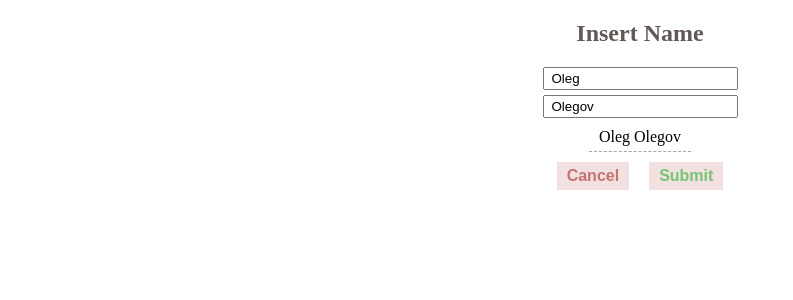
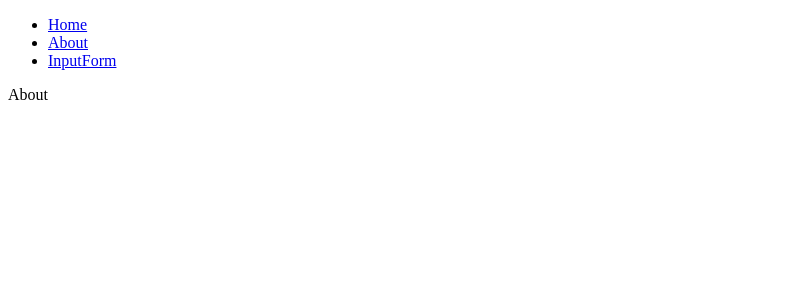
Before and after one commit to furyOfFingers/allTestsProjects, a React app: page /about in a window 1280 px wide. Shown: the top 300 px of the page, without its empty margins (0-793 px from the left). Built offline with nearby package versions, Linux system fonts and the light colour scheme.

Commit message:
add router

```diff
--- a/src/App.tsx
+++ b/src/App.tsx
@@ -1,8 +1,9 @@
 import React from 'react';
-import InputForm from './Modules/InputForm';
+import Navbar from './Modules/Navbar';
 import { createStore } from 'redux';
 import { Provider } from 'react-redux';
 import { rootReducer, InitialState } from './Store/reducers';
+import { BrowserRouter } from 'react-router-dom';
 
 const store = createStore(rootReducer, InitialState);
 
@@ -10,7 +11,9 @@ class App extends React.Component {
   render() {
     return (
       <Provider store={store}>
-        <InputForm></InputForm>
+        <BrowserRouter>
+          <Navbar></Navbar>
+        </BrowserRouter>
       </Provider>
     );
   }
--- /dev/null
+++ b/src/Modules/About.tsx
@@ -0,0 +1,7 @@
+import React from 'react';
+
+const About = ({}) => {
+  return <div>About</div>;
+};
+
+export default About;
--- /dev/null
+++ b/src/Modules/Home.tsx
@@ -0,0 +1,7 @@
+import React from 'react';
+
+const Home = ({}) => {
+  return <div>Home</div>;
+};
+
+export default Home;
--- /dev/null
+++ b/src/Modules/Navbar.tsx
@@ -0,0 +1,39 @@
+import React from 'react';
+import { Switch, Route, Link } from 'react-router-dom';
+import About from './About';
+import Home from './Home';
+import InputForm from './InputForm';
+
+const Navbar = ({}) => {
+  return (
+    <>
+      <nav>
+        <ul>
+          <li>
+            <Link to='/'>Home</Link>
+          </li>
+          <li>
+            <Link to='/about'>About</Link>
+          </li>
+          <li>
+            <Link to='/inputForm'>InputForm</Link>
+          </li>
+        </ul>
+      </nav>
+
+      <Switch>
+        <Route exact path='/'>
+          <Home />
+        </Route>
+        <Route path='/about'>
+          <About />
+        </Route>
+        <Route path='/inputForm'>
+          <InputForm />
+        </Route>
+      </Switch>
+    </>
+  );
+};
+
+export default Navbar;
```
